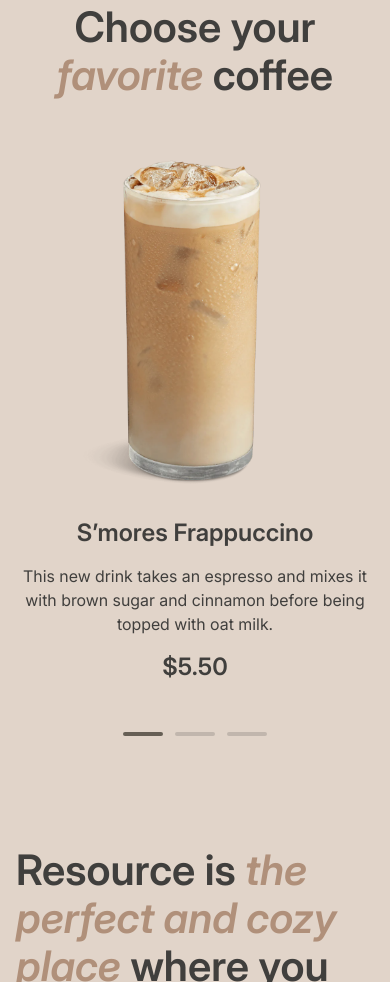
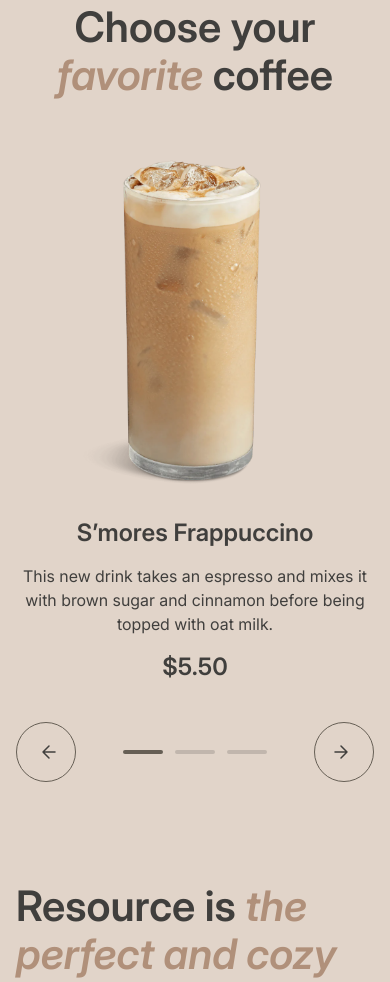
Before and after one commit to PashaOlizarevich/rsschool-landing-page, a website: page index.html in a window 390 px wide. Shown: the part 749-1731 px from the top of the page. Drawn offline with Linux system fonts and the light colour scheme.

Commit message:
fix: keep slider controls visible on mobile

```diff
--- a/src/styles/pages/home.css
+++ b/src/styles/pages/home.css
@@ -206,16 +206,22 @@
   }
 
   .slider {
-    grid-template-columns: minmax(0, 1fr);
+    grid-template-columns: 60px minmax(0, 1fr) 60px;
   }
 
-  .slider__control {
-    display: none;
+  .slider__control--previous,
+  .slider__control--next,
+  .slider__pagination {
+    grid-row: 2;
+    margin-block-start: var(--space-10);
   }
 
-  .slider__viewport,
+  .slider__viewport {
+    grid-column: 1 / -1;
+  }
+
   .slider__pagination {
-    grid-column: 1;
+    grid-column: 2;
   }
 
   .about__gallery {
```
Also changed, not shown: tests/slider.spec.js (+21 -0 lines).
